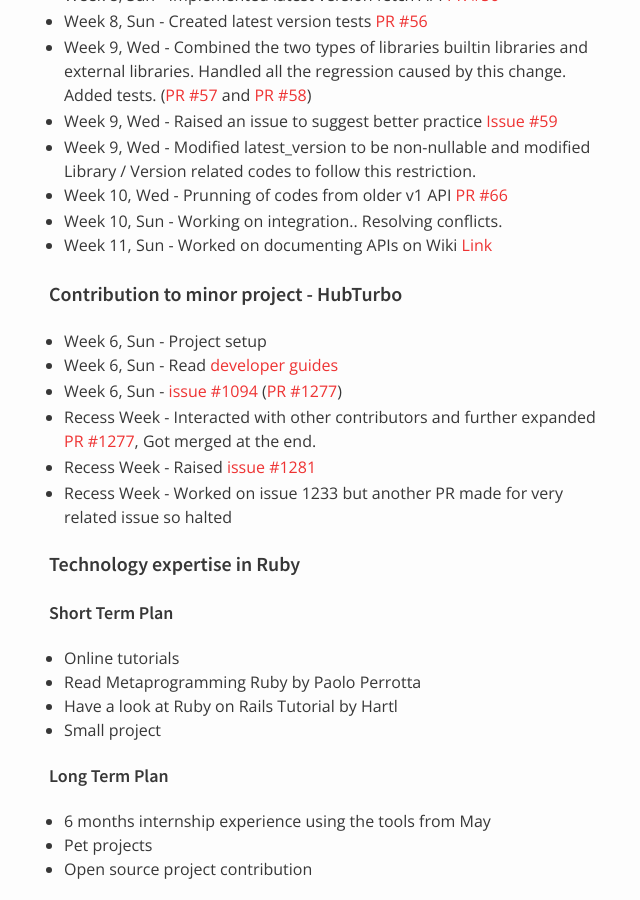
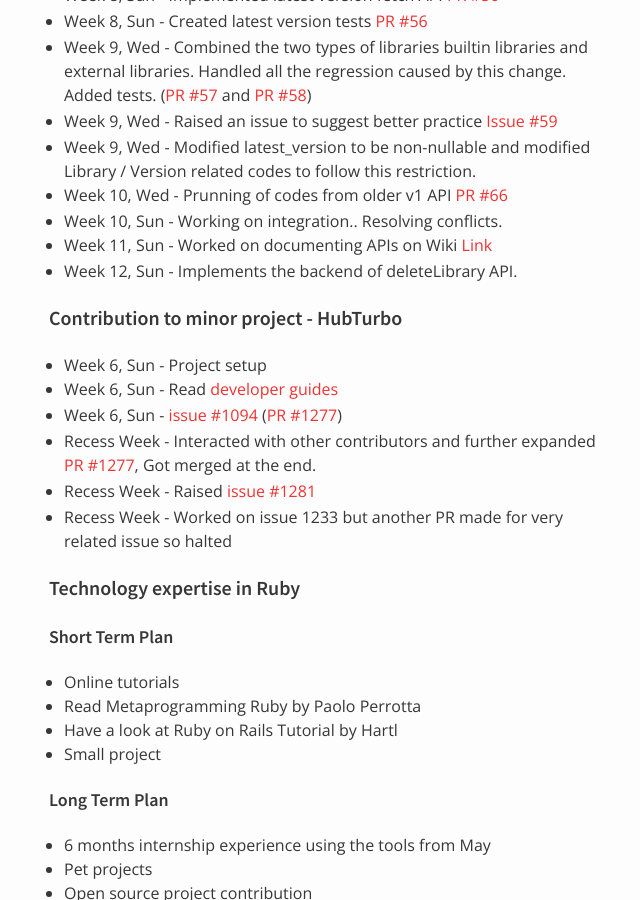
Before and after one commit to nus-oss/cs3281-AY1516S2-website, a Jekyll site: the page built from teams/codebender.md, in a window 1280 px wide and 900 px high, scrolled down 9038 px. Shown: the whole window, without its empty margins (321-961 px from the left). Built offline with Jekyll 4.4.1, drawn with Linux system fonts in a browser that asks for light colours.

Commit message:
Update Seokmin's progress

```diff
--- a/teams/codebender.md
+++ b/teams/codebender.md
@@ -270,6 +270,7 @@
 * Week 10, Wed - Prunning of codes from older v1 API [PR #66](https://github.com/codebendercc/eratosthenes/pull/66)
 * Week 10, Sun - Working on integration.. Resolving conflicts.
 * Week 11, Sun - Worked on documenting APIs on Wiki [Link](https://github.com/codebendercc/eratosthenes/wiki/APIs)
+* Week 12, Sun - Implements the backend of deleteLibrary API.
 
 #### Contribution to minor project - HubTurbo
  * Week 6, Sun - Project setup
```
